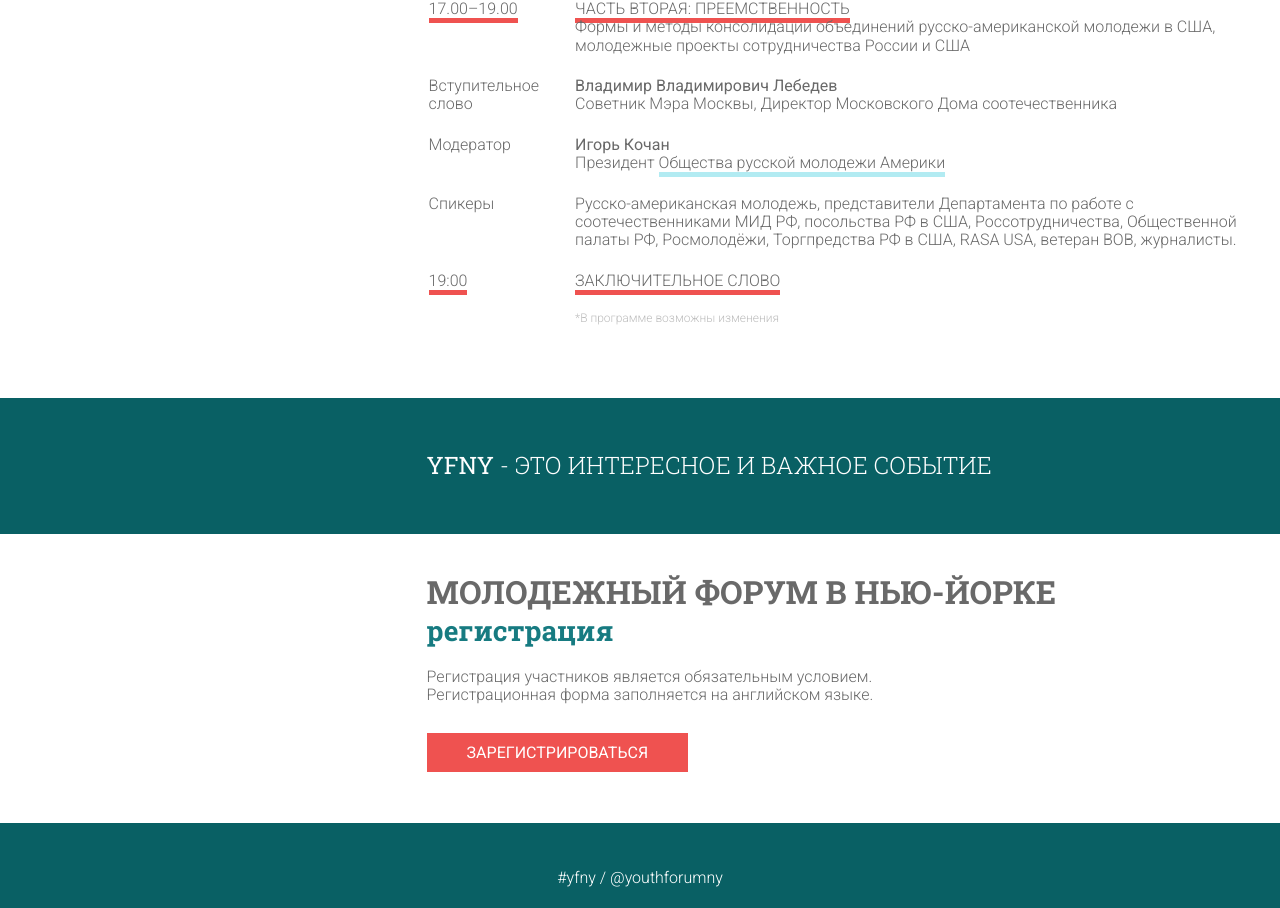
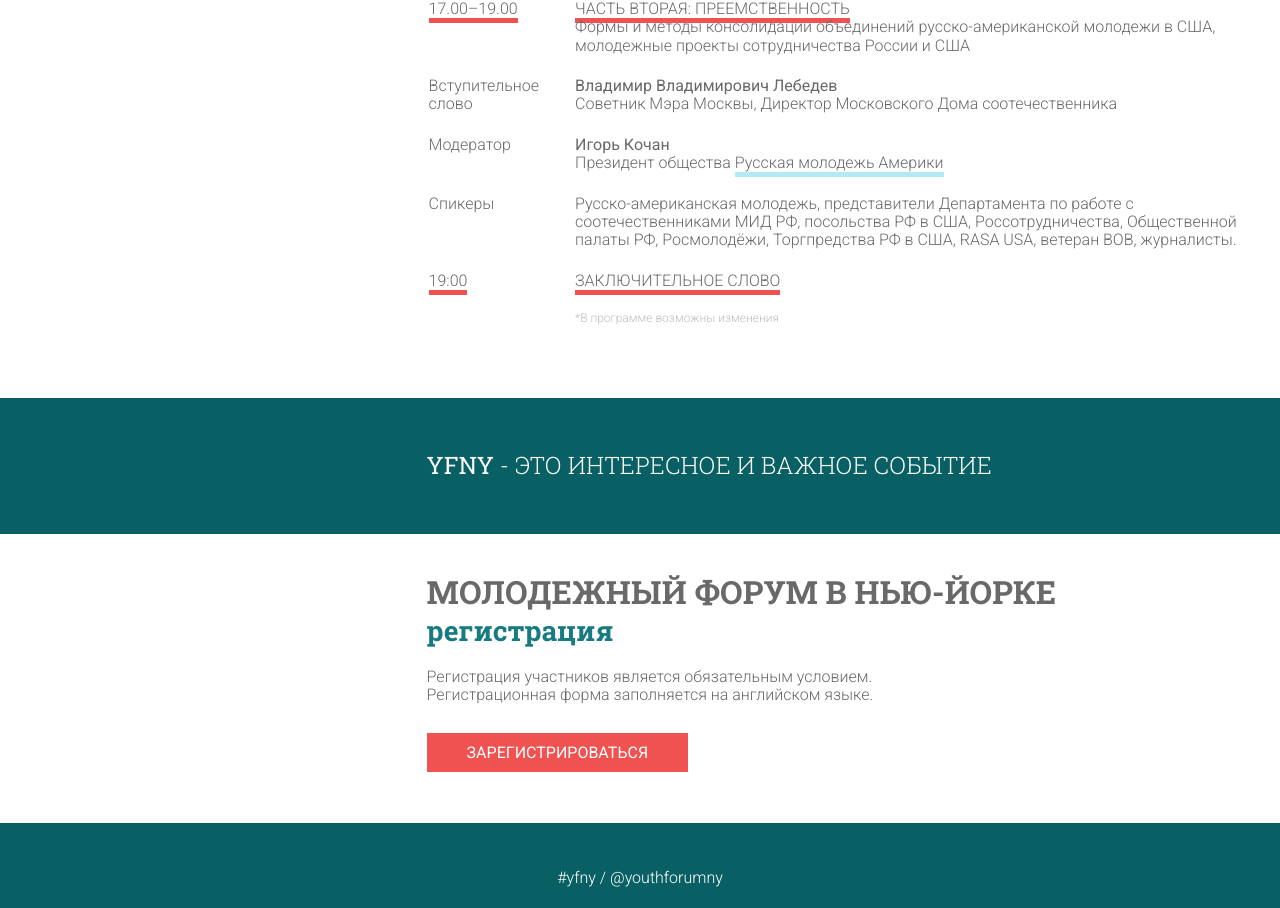
Before and after one commit to olegchursin/yfny, a plain HTML site: page index.html in a window 1280 px wide. Shown: the part 1958-2866 px from the top of the page. Drawn offline with nearby package versions, Linux system fonts and the light colour scheme.

Commit message:
minor typos

```diff
--- a/index.html
+++ b/index.html
@@ -119,7 +119,7 @@
           </tr>
           <tr>
             <td>Модератор</td>
-            <td><strong>Игорь Кочан</strong></br>Президент <a href="http://youngrususa.org/">Общества русской молодежи Америки</a></td>
+            <td><strong>Игорь Кочан</strong></br>Президент общества <a href="http://youngrususa.org/">Русская молодежь Америки</a></td>
           </tr>
           <tr>
             <td>Спикеры</td>
```
